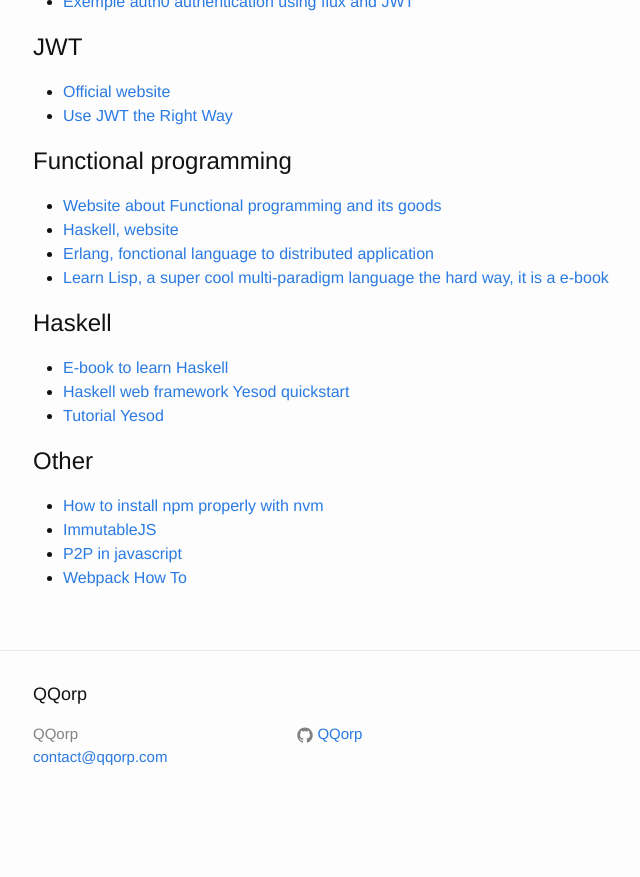
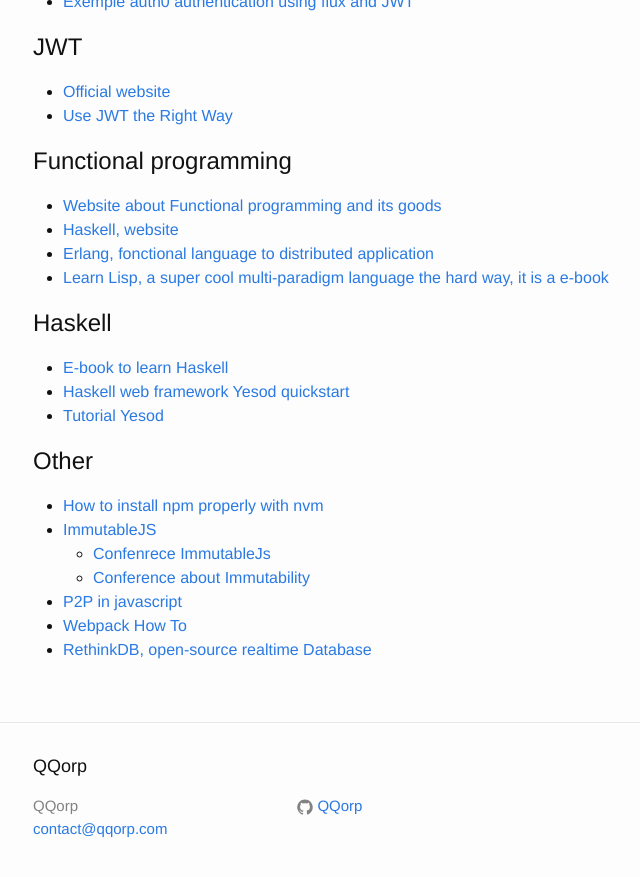
Before and after one commit to QQorp/QQorp.github.io, a Jekyll site: the page built from _posts/2015-08-10-ReactJS-ressources.markdown, in a window 1280 px wide and 900 px high, scrolled down 615 px. Shown: the top 877 px of the window, without its empty margins (237-877 px from the left). Built offline with Jekyll 4.4.1, drawn with Linux system fonts in a browser that asks for light colours; before the commit the page ends 1443 px from its top, so only the background shows below that.

Commit message:
add conference for immutability

```diff
--- a/_posts/2015-08-10-ReactJS-ressources.markdown
+++ b/_posts/2015-08-10-ReactJS-ressources.markdown
@@ -45,5 +45,8 @@ categories: cheatsheet
 
 - [How to install npm properly with nvm](https://github.com/creationix/nvm)
 - [ImmutableJS](https://github.com/facebook/immutable-js)
+  - [Confenrece ImmutableJs](https://www.youtube.com/watch?v=I7IdS-PbEgI)
+  - [Conference about Immutability](https://www.youtube.com/watch?v=SiFwRtCnxv4)
 - [P2P in javascript](http://peerjs.com)
 - [Webpack How To](https://github.com/petehunt/webpack-howto)
+- [RethinkDB, open-source realtime Database](https://rethinkdb.com)
```
